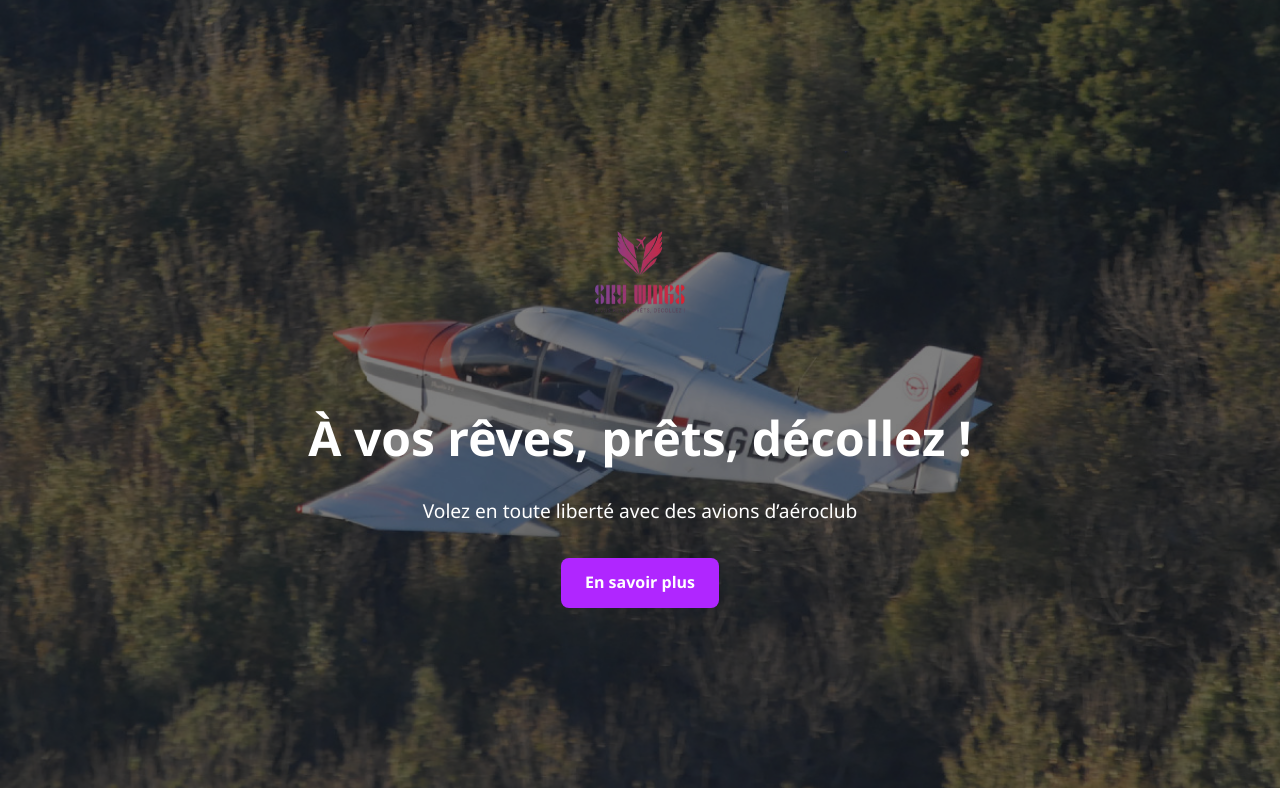
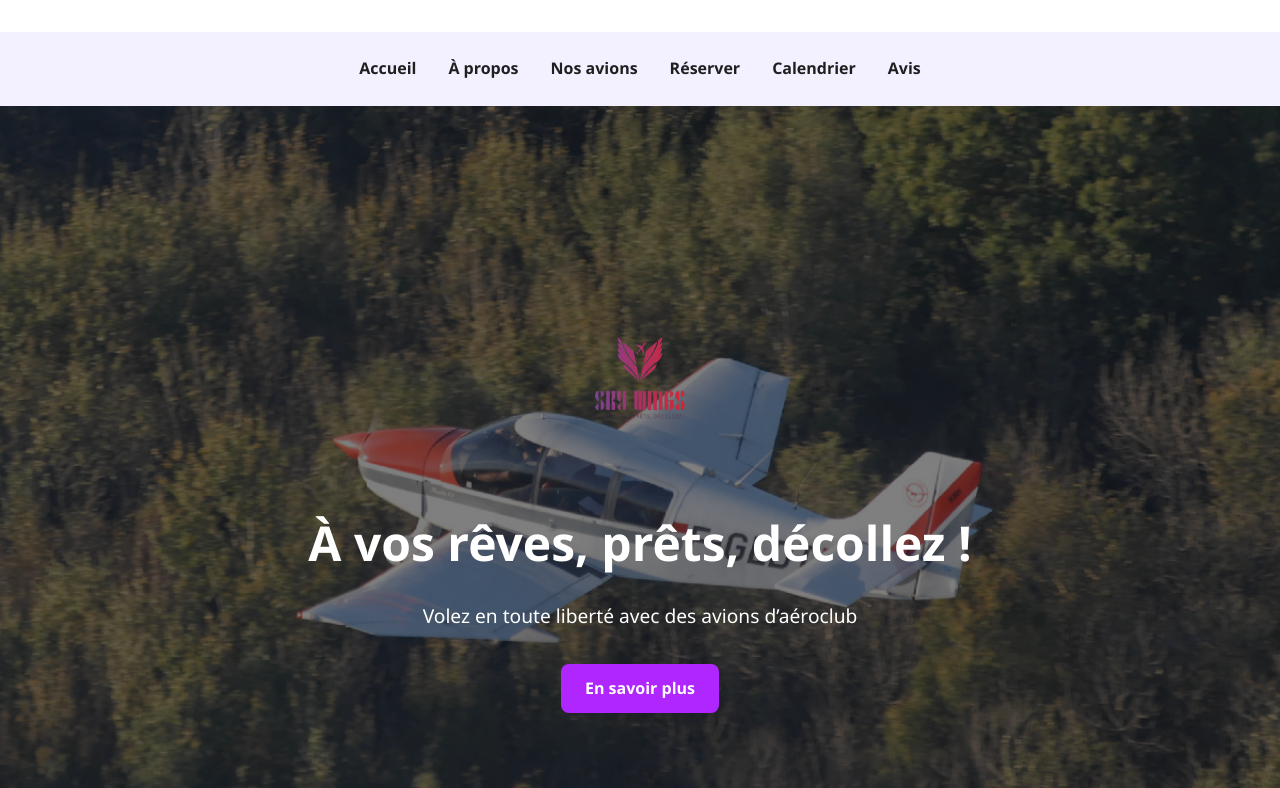
Before and after one commit to FRDS28/Skywings-Site, a Next.js app: page / in a window 1280 px wide. Shown: the top 788 px of the page. Built offline with nearby package versions, Linux system fonts and the light colour scheme.

Commit message:
Update index.js

```diff
--- a/pages/index.js
+++ b/pages/index.js
@@ -1,4 +1,5 @@
 import Head from 'next/head';
+import Navbar from '../components/Navbar';
 import HeroSection from '../components/HeroSection';
 
 export default function Home() {
@@ -11,6 +12,7 @@ export default function Home() {
         <meta name="author" content="Skywings" />
       </Head>
 
+      <Navbar />
       <HeroSection />
 
       <main>
```
